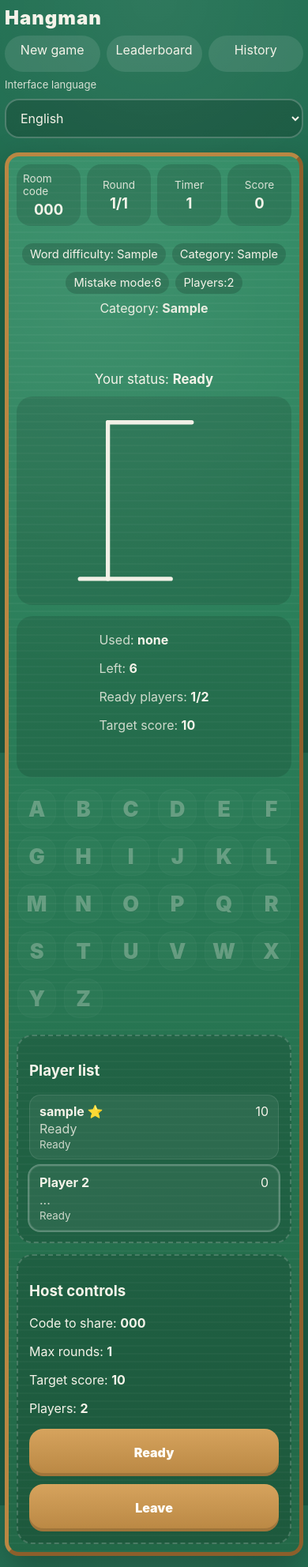
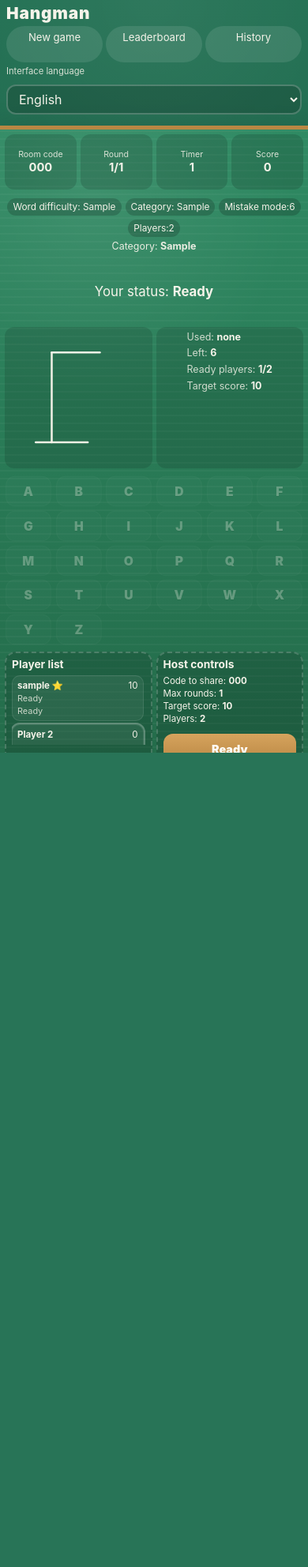
Before and after one commit to ZawadzkiR/hangman_django, a Django app: page /room/000/ in a window 390 px wide. Shown: the whole page at 79% size. After the commit the page ends 953 px from the top, so only its background shows below. Run offline with Django 5.2, Linux system fonts and the light colour scheme; tables that the repository leaves empty hold one stand-in row (values such as "Sample post").

Commit message:
fix multiplayes

```diff
--- a/game/static/game/css/style.css
+++ b/game/static/game/css/style.css
@@ -682,3 +682,109 @@ input {
   .key-btn { font-size: 1.5rem; }
   .tray-row { margin-top: 8px; }
 }
+
+
+/* viewport and compact game layout fixes */
+html, body { overflow-x: hidden; }
+.mobile-frame { max-width: 1400px; }
+.game-screen { min-height: calc(100dvh - 84px); gap: 8px; overflow: hidden; }
+.word-zone { padding: 6px 2px 4px; }
+.category-line { margin-bottom: 4px; font-size: .98rem; }
+.filter-chip-row { display:flex; flex-wrap:wrap; justify-content:center; gap:8px; margin-bottom:6px; }
+.filter-chip { padding: 6px 10px; border-radius: 999px; background: rgba(0,0,0,.18); font-size: .95rem; }
+.word-line { min-height: 50px; font-size: clamp(1.7rem, 4vw, 3rem); letter-spacing: .22em; }
+.middle-zone { grid-template-columns: minmax(0, 1.05fr) minmax(280px, .95fr); gap: 8px; flex: 1; min-height: 0; }
+.hangman-zone, .info-zone { min-height: 0; padding: 8px 10px; }
+.info-zone.compact-info { align-content: start; gap: 8px; font-size: 1rem; }
+.info-zone p { line-height: 1.35; }
+.hangman-svg { width: min(100%, 220px); }
+.keyboard { margin-top: 8px; grid-template-columns: repeat(auto-fit, minmax(44px, 1fr)); gap: 8px; }
+.key-btn { min-height: 48px; border-radius: 16px; font-size: 1.55rem; background: rgba(255,255,255,.06); border: 1px solid rgba(255,255,255,.08); }
+.tray-row { margin-top: 8px; gap: 10px; }
+.room-layout { margin-top: 8px; gap: 10px; }
+.room-panel { padding: 10px 12px; }
+.room-panel h3 { margin: 0 0 8px; }
+.players-list { max-height: 190px; overflow: auto; padding-right: 2px; }
+.player-pill { padding: 8px 10px; }
+.status-line { margin-top: 4px; }
+
+@media (max-width: 1000px) {
+  .game-screen { min-height: calc(100dvh - 76px); }
+  .keyboard { grid-template-columns: repeat(auto-fit, minmax(42px, 1fr)); gap: 6px; }
+  .key-btn { min-height: 44px; font-size: 1.38rem; }
+  .players-list { max-height: 150px; }
+}
+
+@media (max-width: 820px) {
+  .mobile-frame { padding: 6px 6px 10px; }
+  .topbar { margin-bottom: 6px; }
+  .board-shell { border-width: 5px; border-radius: 16px; }
+  .game-screen { min-height: calc(100dvh - 64px); padding: 8px; gap: 6px; }
+  .hud-row, .hud-row-4 { gap: 6px; }
+  .score-box { min-height: 50px; padding: 6px 8px; }
+  .score-box span { font-size: .72rem; }
+  .score-box strong { font-size: 1.05rem; }
+  .word-zone { padding: 2px 0; }
+  .filter-chip { font-size: .82rem; padding: 5px 8px; }
+  .category-line { font-size: .88rem; margin-bottom: 2px; }
+  .word-line { min-height: 42px; font-size: clamp(1.35rem, 5.5vw, 2rem); letter-spacing: .16em; }
+  .middle-zone { grid-template-columns: 1fr 1fr; gap: 6px; }
+  .hangman-zone, .info-zone { border-radius: 14px; padding: 6px 8px; }
+  .hangman-svg { width: min(100%, 170px); }
+  .info-zone.compact-info { font-size: .9rem; gap: 5px; }
+  .keyboard { grid-template-columns: repeat(7, minmax(0, 1fr)); gap: 5px; }
+  .key-btn { min-height: 40px; font-size: 1.2rem; border-radius: 14px; }
+  .tray-row { grid-template-columns: 1fr 1fr; gap: 8px; }
+  .tray-btn { min-height: 44px; border-radius: 14px; }
+  .room-layout { grid-template-columns: 1fr 1fr; gap: 6px; margin-top: 6px; }
+  .room-panel { padding: 8px 10px; border-radius: 14px; }
+  .room-panel p { margin: 4px 0; font-size: .85rem; }
+  .players-list { max-height: 118px; gap: 6px; }
+  .player-pill { padding: 7px 9px; font-size: .86rem; }
+}
+
+@media (max-width: 560px) {
+  body { overflow: hidden; }
+  .mobile-frame { min-height: 100dvh; padding: 0; width: 100%; }
+  .topbar { padding: 4px 8px 0; gap: 4px; }
+  .brand { font-size: 1.3rem; }
+  .topbar nav { gap: 4px; }
+  .topbar nav a { padding: 6px 8px; font-size: .82rem; }
+  .ui-lang-box { min-width: 128px; }
+  .ui-lang-box label { font-size: .7rem; }
+  .ui-lang-box select { min-height: 38px; padding: 6px 10px; border-radius: 12px; }
+  .game-screen { min-height: calc(100dvh - 50px); padding: 6px; border-radius: 0; border-left: 0; border-right: 0; gap: 5px; }
+  .hud-row, .hud-row-4 { gap: 5px; }
+  .score-box { min-height: 42px; padding: 4px 6px; border-radius: 12px; }
+  .score-box span { font-size: .66rem; }
+  .score-box strong { font-size: .92rem; margin-top: 1px; }
+  .filter-chip-row { gap: 5px; margin-bottom: 4px; }
+  .filter-chip { font-size: .74rem; padding: 4px 7px; }
+  .category-line { font-size: .78rem; }
+  .word-line { min-height: 34px; font-size: 1.35rem; letter-spacing: .13em; }
+  .middle-zone { grid-template-columns: 1fr 1fr; gap: 5px; }
+  .hangman-zone, .info-zone { padding: 5px 6px; border-radius: 12px; }
+  .hangman-svg { width: min(100%, 132px); stroke-width: 5; }
+  .info-zone.compact-info { font-size: .78rem; gap: 4px; }
+  .keyboard { margin-top: 4px; grid-template-columns: repeat(6, minmax(0, 1fr)); gap: 4px; }
+  .key-btn { min-height: 34px; font-size: 1.02rem; border-radius: 12px; }
+  .tray-row { margin-top: 4px; gap: 6px; }
+  .tray-btn { min-height: 38px; font-size: .9rem; border-radius: 12px; }
+  .room-layout { grid-template-columns: 1fr 1fr; gap: 5px; margin-top: 4px; }
+  .room-panel { padding: 6px 7px; }
+  .room-panel h3 { font-size: .86rem; margin-bottom: 6px; }
+  .room-panel p { margin: 2px 0; font-size: .72rem; }
+  .players-list { max-height: 88px; gap: 4px; }
+  .player-pill { padding: 5px 6px; font-size: .72rem; border-radius: 10px; }
+  .player-pill em, .player-pill small { font-size: .68rem; }
+}
+
+@media (max-height: 780px) {
+  .game-screen { min-height: calc(100dvh - 60px); }
+  .score-box { min-height: 46px; }
+  .word-line { min-height: 40px; }
+  .hangman-svg { width: min(100%, 160px); }
+  .keyboard { gap: 5px; }
+  .key-btn { min-height: 36px; font-size: 1.1rem; }
+  .players-list { max-height: 96px; }
+}
--- a/game/static/game/js/app.js
+++ b/game/static/game/js/app.js
@@ -202,7 +202,9 @@
       if (data.room.status === 'finished') openModal(data); else closeModal();
     }
     async function pollState() {
-      const response = await fetch(room.dataset.stateUrl);
+      const sep = room.dataset.stateUrl.includes('?') ? '&' : '?';
+      const url = `${room.dataset.stateUrl}${sep}_=${Date.now()}`;
+      const response = await fetch(url, { cache: 'no-store', credentials: 'same-origin' });
       const data = await response.json();
       if (data.ok) renderState(data.state);
     }
@@ -228,7 +230,7 @@
     const url = form.dataset.categoriesUrl;
     if (!languageSelect || !categorySelect || !url) return;
     async function reloadCategories() {
-      const response = await fetch(`${url}?language=${encodeURIComponent(languageSelect.value)}`);
+      const response = await fetch(`${url}?language=${encodeURIComponent(languageSelect.value)}&_=${Date.now()}`, { cache: 'no-store', credentials: 'same-origin' });
       const data = await response.json();
       if (!data.ok) return;
       const current = categorySelect.value;
--- a/game/views.py
+++ b/game/views.py
@@ -2,6 +2,7 @@ import json
 from django.http import HttpResponse, JsonResponse
 from django.shortcuts import get_object_or_404, redirect, render
 from django.templatetags.static import static
+from django.views.decorators.cache import never_cache
 from django.views.decorators.http import require_GET, require_POST
 
 from .forms import CreateRoomForm, DIFFICULTY_CHOICES, JoinRoomForm, SaveScoreForm, StartGameForm
@@ -277,6 +278,7 @@ def api_new_round(request):
     return JsonResponse({'ok': True, 'game': new_game, 'stats': current_stats(new_game)})
 
 
+@never_cache
 @require_GET
 def api_room_state(request, code):
     room = get_object_or_404(MultiplayerRoom, code=code.upper())
```
